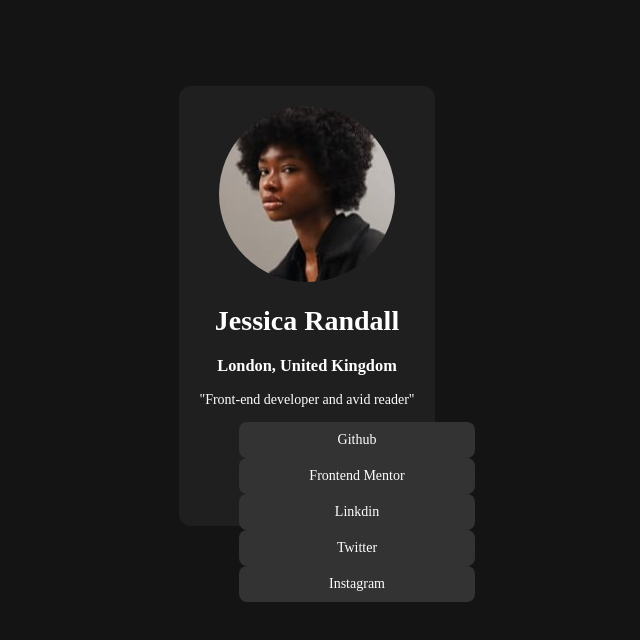
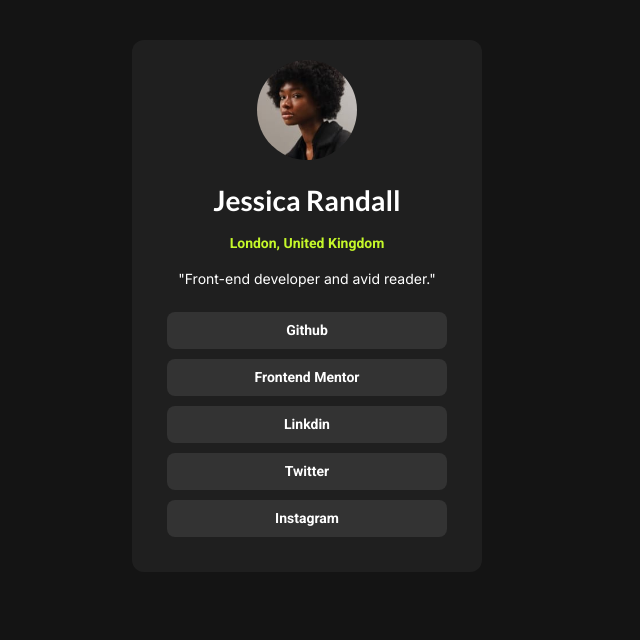
Before and after one commit to Sumitkum-74/Frontend, a plain HTML site: page index.html in a window 1280 px wide. Shown: the part 102-742 px from the top of the page, without its empty margins (333-973 px from the left). Drawn offline with Linux system fonts and the light colour scheme.

Commit message:
Completed the Profile card

```diff
--- a/index.css
+++ b/index.css
@@ -1,7 +1,20 @@
 *{
-    box-sizing: content-box;
+    box-sizing: border-box;
 
 }
+
+h1 {
+    font-family: 'Lato', sans-serif;
+}
+
+h4 {
+    font-family: 'Roboto', sans-serif;
+}
+
+p {
+    font-family: 'Inter', sans-serif;
+}
+
 body{
     color: hsl(0, 0%, 100%);
     background-color: hsl(0, 0%, 8%) ;
@@ -9,6 +22,8 @@ body{
     display:flex;
     align-items: center;
     justify-content: center;
+    font-size: 14px;
+    font-family: [inter];
 
 
 }
@@ -17,26 +32,52 @@ body{
     text-align: center;
     text-decoration: none;
     padding:20px;
-    height: 400px;
-    width:300;
+    min-height: 500px;
+    width: 350px;
     font-size: 14px;
     border-radius: 12px;
+
 
 }
 .card img{
     border-radius: 50%;
 }
+.profile h4{
+    color:hsl(75, 94%, 57%);
+}
+.profile img{
+    width: 100px;
+    height: auto;
+}
 .profile-links{
-    display:block;
+    display: flex;
+    flex-direction: column; /* Stack links vertically */
+    align-items: center; /* Center links horizontally */
+    margin-top: 10px;
+    margin: 15px;
 }
 .profile-links ul{
     list-style-type: none;
+    padding:0;
+    margin:0;
     width:100%;
-
 }
 .profile-link{
     background-color: hsl(0, 0%, 20%);
     padding:10px;
     border-radius: 8px;
     width:100%;
+    margin-top: 10px;
+    cursor: pointer;
+    transition: background-color 0.3s ease;
 }
+.profile-link a{
+    text-decoration: none;
+    color: white;
+    font-family: 'Roboto',sans-serif;
+    font-weight:600;
+}
+.profile-link:hover {
+    background-color: hsl(75, 94%, 57%);
+    a {color:black;}
+}
--- a/index.html
+++ b/index.html
@@ -4,24 +4,27 @@
     <meta charset="UTF-8">
     <meta name="viewport" content="width=device-width, initial-scale=1.0">
     <title>User Profile card</title>
-    <link rel="stylesheet" href="index.css">
-
+    <link rel="stylesheet" href="index.css"/>
+    <link rel="preconnect" href="https://fonts.googleapis.com">
+    <link rel="preconnect" href="https://fonts.gstatic.com" crossorigin>
+    <link rel="icon" href="profile-asset/assets/images/favicon.png" type="image/png">
+    <link href="https://fonts.googleapis.com/css2?family=Inter:ital,opsz,wght@0,14..32,100..900;1,14..32,100..900&family=Lato:ital,wght@0,100;0,300;0,400;0,700;0,900;1,100;1,300;1,400;1,700;1,900&family=Roboto:ital,wght@0,100;0,300;0,400;0,500;0,700;0,900;1,100;1,300;1,400;1,500;1,700;1,900&display=swap" rel="stylesheet">
 </head>
 <body>
     <div class="card">
         <div class="profile">
              <img src="profile-asset/assets/images/avatar-jessica.jpeg" alt="jessica" >
              <h1>Jessica Randall</h1>
-             <h3>London, United Kingdom</h3>
-             <p>"Front-end developer and avid reader"</p>
+             <h4>London, United Kingdom</h4>
+             <p>"Front-end developer and avid reader."</p>
         </div>
         <div class="profile-links">
             <ul>
-                <li class="profile-link">Github</li>
-                <li class="profile-link">Frontend Mentor</li>
-                <li class="profile-link">Linkdin</li>
-                <li class="profile-link">Twitter</li>
-                <li class="profile-link">Instagram</li>
+                <li class="profile-link"><a href="#" target="_blank">Github</a></li>
+                <li class="profile-link"><a href="#" target="_blank">Frontend Mentor</a></li>
+                <li class="profile-link"><a href="#" target="_blank">Linkdin</a></li>
+                <li class="profile-link"><a href="#" target="_blank">Twitter</a></li>
+                <li class="profile-link"><a href="#" target="_blank">Instagram</a></li>
             </ul>
         </div>
     </div>
```
Also changed, not shown: profile-asset/assets/images/favicon.png (renamed from profile-asset/assets/images/favicon-32x32.png).
